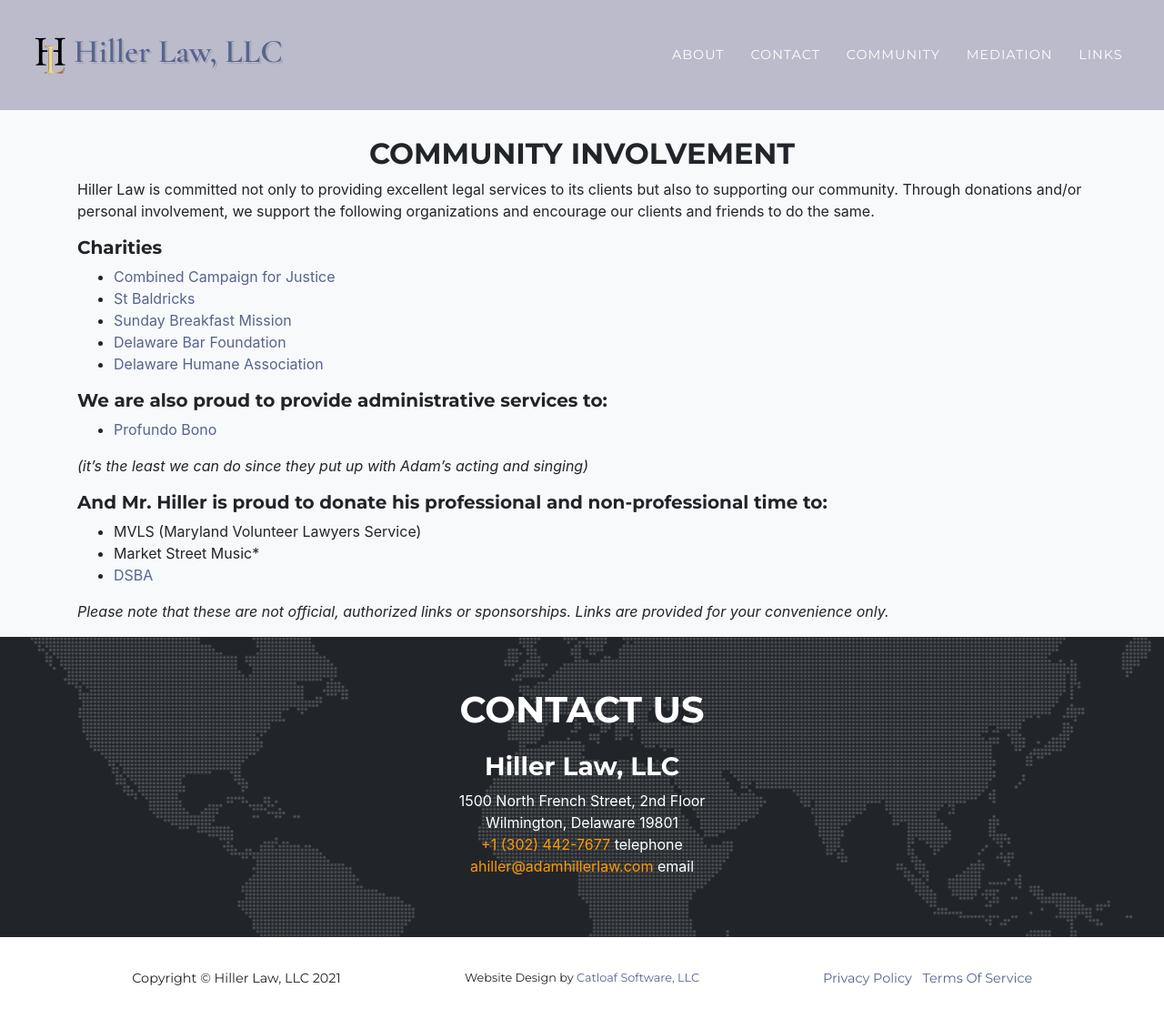
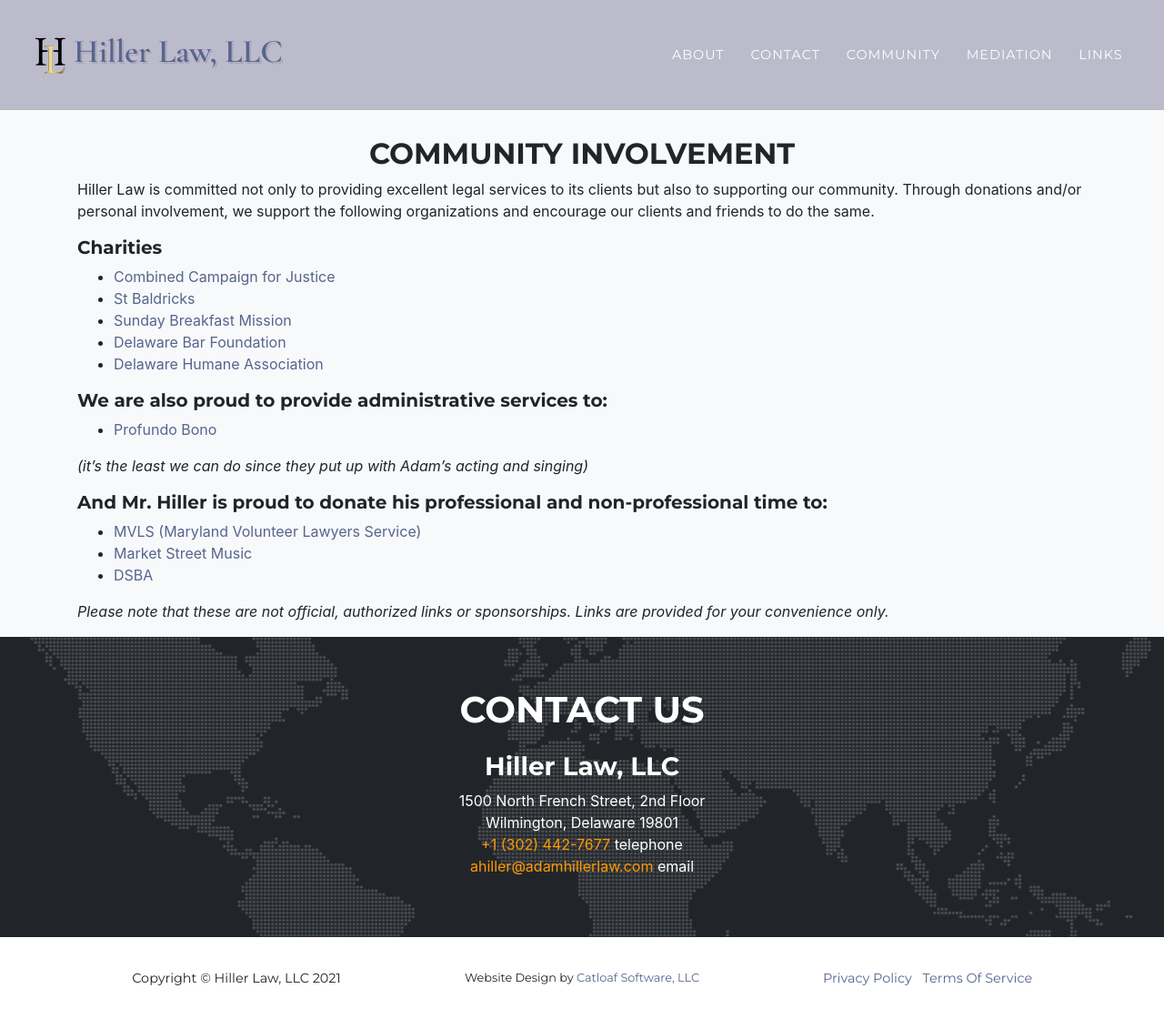
Before and after one commit to raviriley/agency-jekyll-theme, a Jekyll site: the page built from community.md, in a window 1280 px wide and 1120 px high. Shown: the whole window at 91% size. Built offline with Jekyll 4.4.1, drawn with Linux system fonts in a browser that asks for light colours; some web fonts are replaced; some of the changed lines change nothing that is shown.

Commit message:
Added missing links

```diff
--- a/community.md
+++ b/community.md
@@ -22,8 +22,8 @@
 
 ### And Mr. Hiller is proud to donate his professional and non-professional time to:
 
-* MVLS (Maryland Volunteer Lawyers Service)
-* Market Street Music*
+* [MVLS (Maryland Volunteer Lawyers Service)](https://mvlslaw.org)
+* [Market Street Music](https://marketstreetmusicde.org)
 * [DSBA](https://www.dsba.org/)
 
 
```
